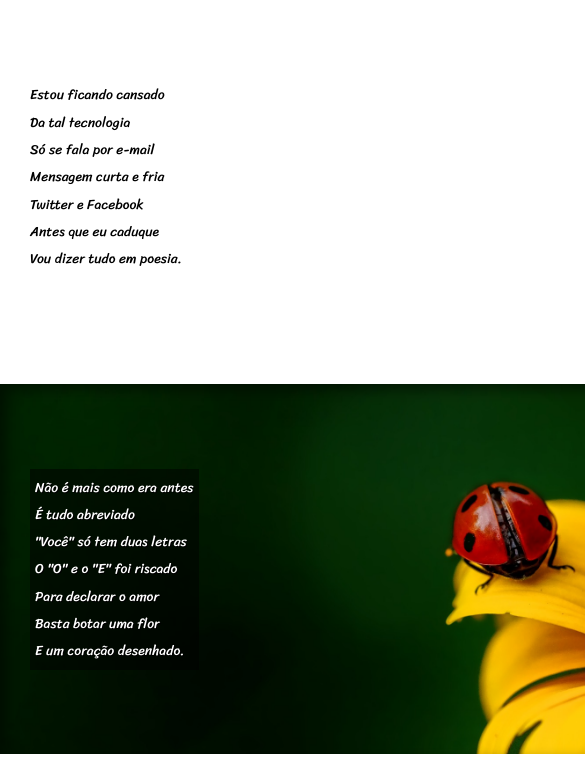
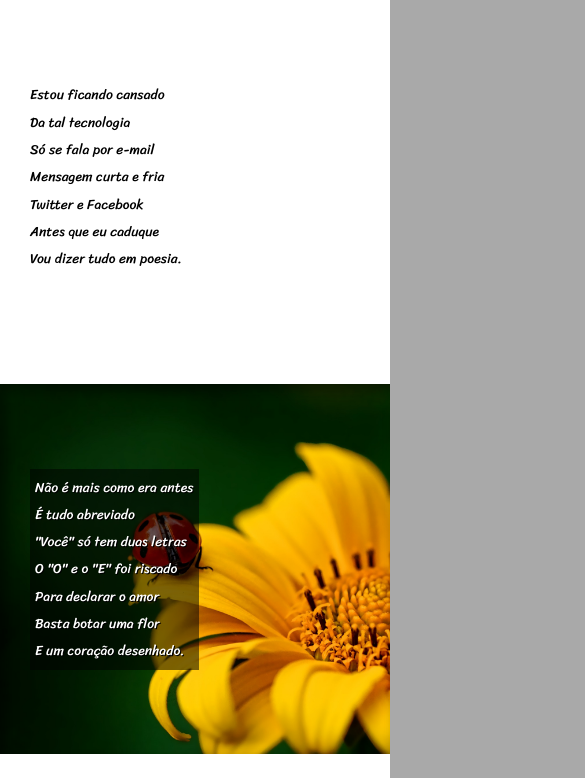
Before and after one commit to lgvoliveira/projeto-cordel, a plain HTML site: page index.html in a window 390 px wide. Shown: the part 159-937 px from the top of the page, 585 px wide, since content can reach past the window. Drawn offline with Linux system fonts and the light colour scheme.

Commit message:
responsividade

```diff
--- a/estilo/style.css
+++ b/estilo/style.css
@@ -5,6 +5,7 @@
 *{
     margin: 0px;
     padding: 0px;
+    font-size: 1em;
 }
 
 :root {
@@ -14,7 +15,7 @@
 }
 
 html, body {
-    min-width: 100vh; /* 100% da minha viewport em altura */
+    min-height: 100vh; /* 100% da minha viewport em altura */
     background-color: darkgray;
     font-family: var(--fonte001)
 }
```
